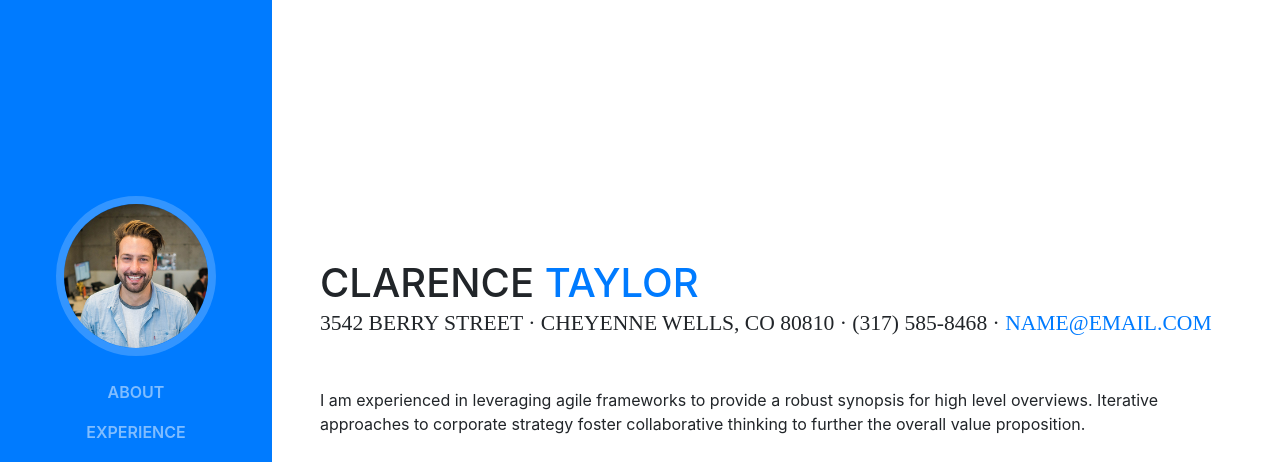
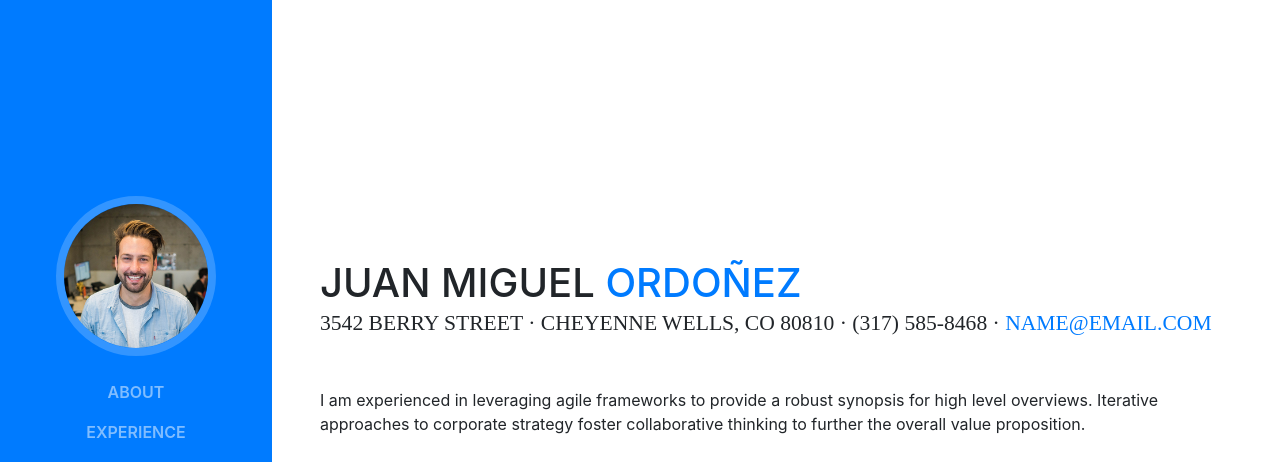
Before and after one commit to Juanmiinsti/juanmiinsti.github.io, a website with bundled scripts: page index.html in a window 1280 px wide. Shown: the top 462 px of the page. Built offline with nearby package versions, Linux system fonts and the light colour scheme; a web font is replaced by a local one.

Commit message:
Update index.html

```diff
--- a/index.html
+++ b/index.html
@@ -65,8 +65,8 @@
 
       <section class="resume-section p-3 p-lg-5 d-flex d-column" id="about">
         <div class="my-auto">
-          <h1 class="mb-0">Clarence
-            <span class="text-primary">Taylor</span>
+          <h1 class="mb-0">Juan Miguel
+            <span class="text-primary">Ordoñez</span>
           </h1>
           <div class="subheading mb-5">3542 Berry Street · Cheyenne Wells, CO 80810 · (317) 585-8468 ·
             <a href="mailto:name@email.com">name@email.com</a>
```
